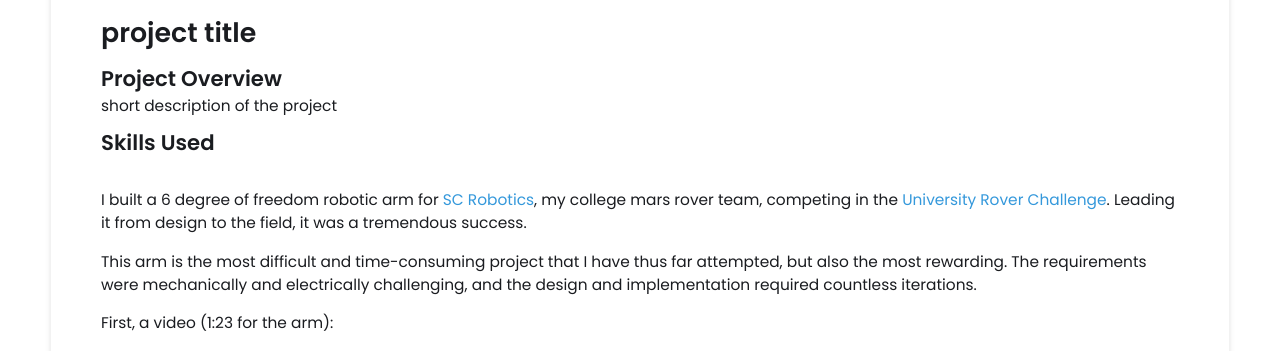
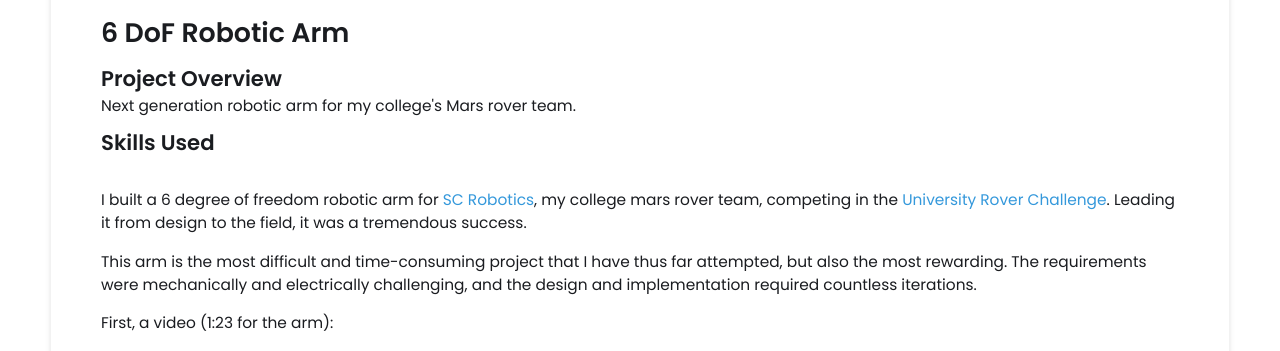
Before and after one commit to micahhsu/micahhsu.github.io, a Jekyll site: the page built from _projects/6dof-arm/index.md, in a window 1280 px wide and 900 px high, cut to the strip 494-845 px from the top of the window. Built offline with Jekyll 4.4.1, drawn with Linux system fonts in a browser that asks for light colours.

Commit message:
Update titles and descriptions

```diff
--- a/_projects/6dof-arm/index.md
+++ b/_projects/6dof-arm/index.md
@@ -1,7 +1,7 @@
 ---
 layout: post
-title: project title
-description:  short description of the project
+title: 6 DoF Robotic Arm
+description:  Next generation robotic arm for my college's Mars rover team.
 #skills:
 #- skill 1
 #- skill 2
@@ -37,7 +37,7 @@ For the materials selection, I considered that my machining capability consisted
 
 ## Manufacturing
 I did most of the manufacturing and assembly for this arm, and it took me a couple months. Here are a couple images of the build!
-{% include image-gallery.html images="arm-3d-printing.jpg, arm-machining.jpg, arm-plates.jpg, arm-plates2.jpg, arm-assembly.JPG, arm-cycloidal-drive.png, arm-bicep.jpg. arm-bicep-comparison.jpg, arm-first-build2.jpg, arm-with-wires.jpg. arm-on-rover.jpg" %}
+{% include image-gallery.html images="arm-3d-printing.jpg, arm-machining.jpg, arm-plates.jpg, arm-plates2.jpg, arm-assembly.JPG, arm-cycloidal-drive.png, arm-bicep.jpg, arm-bicep-comparison.jpg, arm-first-build2.jpg, arm-with-wires.jpg, arm-on-rover.jpg" %}
 
 ## Testing
 During testing, there were two critical failures.
```
Also changed, not shown: _projects/5dof-arm/index.md (+2 -2 lines), _projects/frc-arm/index.md (+2 -2 lines), _projects/frc-hopper/index.md (+2 -2 lines), _projects/machining/index.md (+2 -2 lines), _projects/reverse-engineering/index.md (+2 -2 lines).
